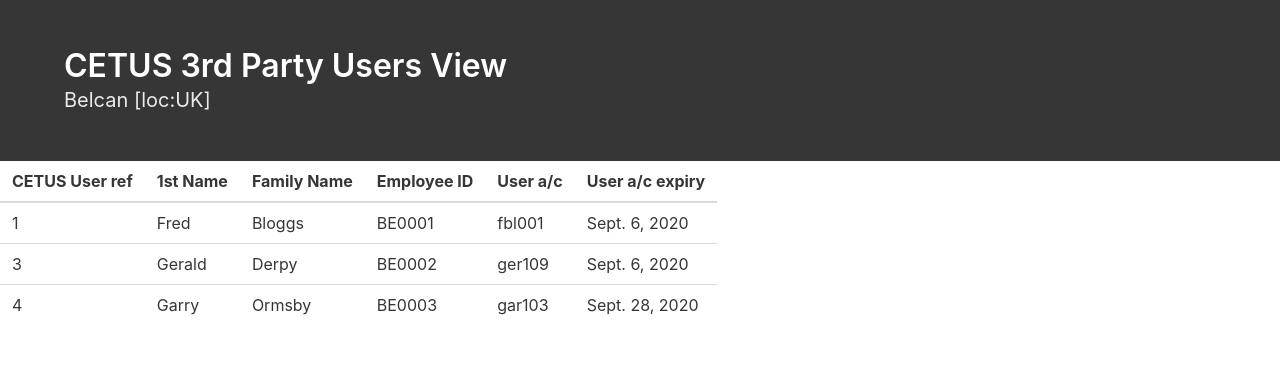
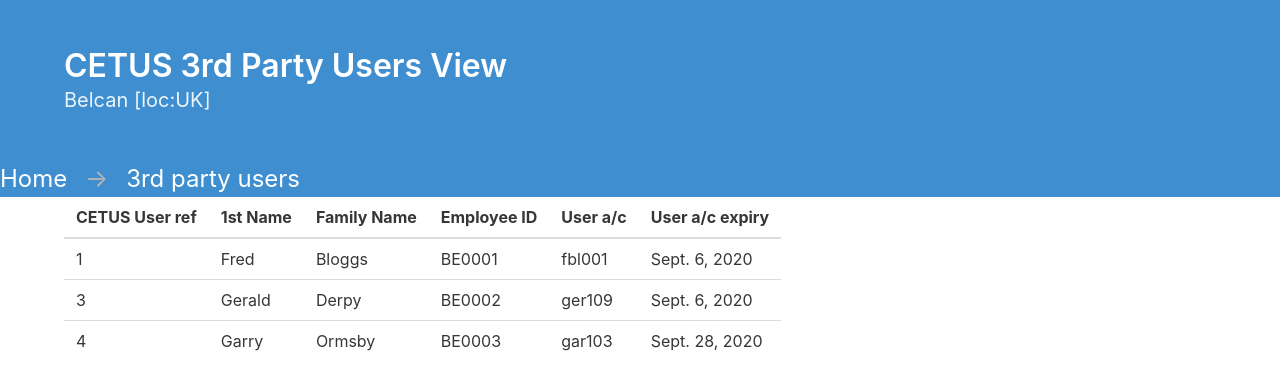
Before and after one commit to diarmuidclarke/cetus, a Django app: page /cetus3pur/1/ in a window 1280 px wide. Shown: the top 390 px of the page. Run offline with Django 3.2, Linux system fonts and the light colour scheme; data comes from the database, SQL or seed files in the repository; both versions use the stored data as it was after the commit; some libraries are stand-ins or nearby versions.

Commit message:
breadcrumbs working

```diff
--- a/cetusSite/cetus3pur/templates/cetus3pur/ThirdPartyUsersTableView.html
+++ b/cetusSite/cetus3pur/templates/cetus3pur/ThirdPartyUsersTableView.html
@@ -10,7 +10,7 @@
 </head>
 
 <body>
-    <section class="hero is-dark">
+    <section class="hero is-info">
         <div class="hero-body">
             <div class="container">
                 <h1 class="title">CETUS 3rd Party Users View</h1>
@@ -19,10 +19,16 @@
                 </h2>
             </div>
         </div>
-        </div>
+        <nav class="breadcrumb is-large has-arrow-separator" aria-label="breadcrumbs">
+            <ul>
+                <li><a href="..">Home</a></li>
+                <li class="is-active"><a href="#" aria-current="page">3rd party users</a></li>
+            </ul>
+        </nav>
     </section>
 
-
+    <section>
+        <div class="container">
             {% if userlist %}
             <ul>
 
@@ -51,4 +57,7 @@
             {% else %}
             <p>No 3rd party users found in the CETUS Database.</p>
             {% endif %}
+        </div>
+    </section>
+
 </body>
--- a/cetusSite/cetus3pur/views.py
+++ b/cetusSite/cetus3pur/views.py
@@ -6,7 +6,7 @@ from .models import ThirdParty
 from .models import RRResponsibleManager
 
 
-
+# front page - third parties
 def index(request):
     latest_3rdparty_list = ThirdParty.objects.order_by('legal_entity_name')
     context = {'latest_3p_list': latest_3rdparty_list}
@@ -14,6 +14,7 @@ def index(request):
 
 
 
+# users for a 3rd party
 def ThirdPartyUsersTableView(request, thirdparty_id):
     user_employer = ThirdParty.objects.get(pk = thirdparty_id)
 
@@ -27,19 +28,9 @@ def ThirdPartyUsersTableView(request, thirdparty_id):
     return render(request, 'cetus3pur/ThirdPartyUsersTableView.html', context)
 
 
+
+# the edit page for one user
 def ThirdPartyUserViewEdit(request, thirdpartyuser_id):
     user = ThirdPartyUser.objects.get(pk = thirdpartyuser_id)
     context = {'user': user }
     return render(request, 'cetus3pur/userviewedit.html', context)
-
-
-
-
-#
-# def index(request):
-#    return HttpResponse("Hello, world. Cetus 3rd Party User Register")
-
-
-def ThirdPartiesTableView(request, question_id):
-    response = "3rd party table"
-    return HttpResponse(response % question_id)
```
Also changed, not shown: cetusSite/cetus3pur/templates/cetus3pur/index.html (+8 -1 lines), cetusSite/db.sqlite3. Lines whose indentation alone changed are shown as unchanged.
